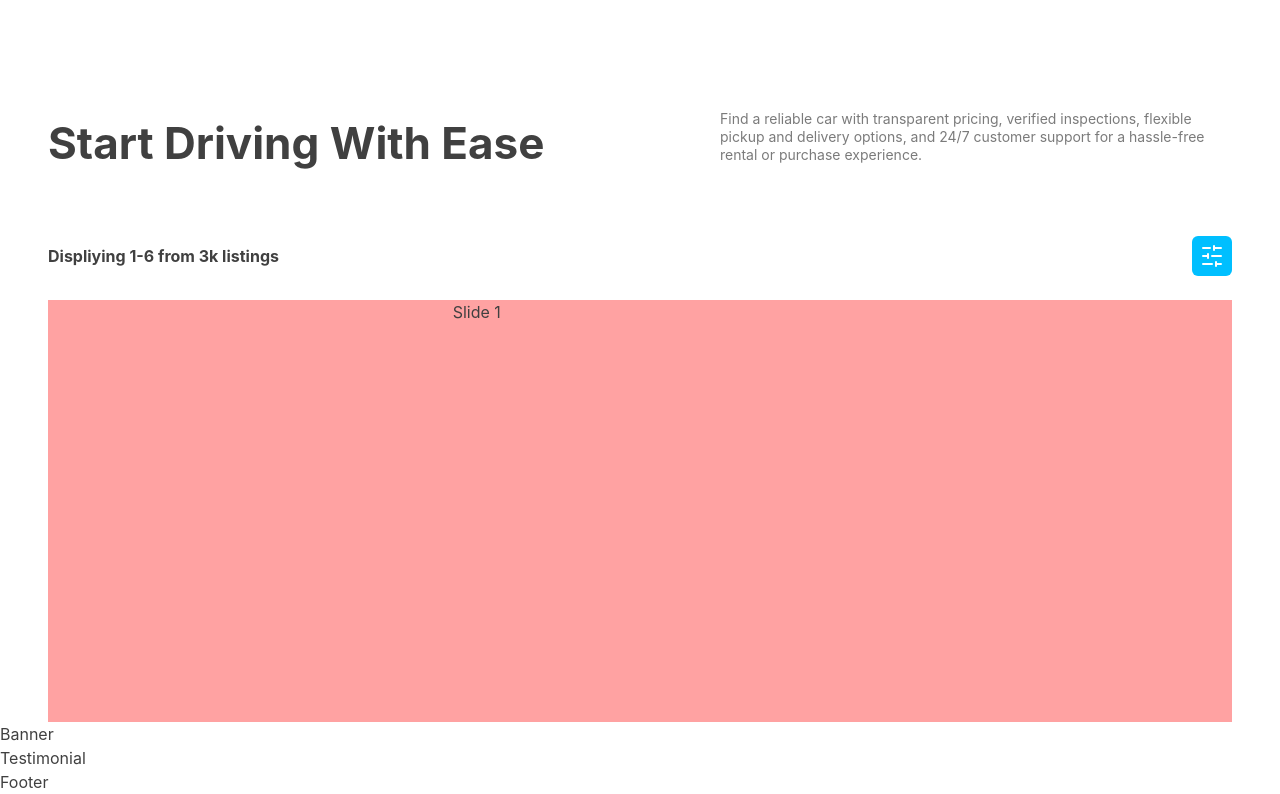
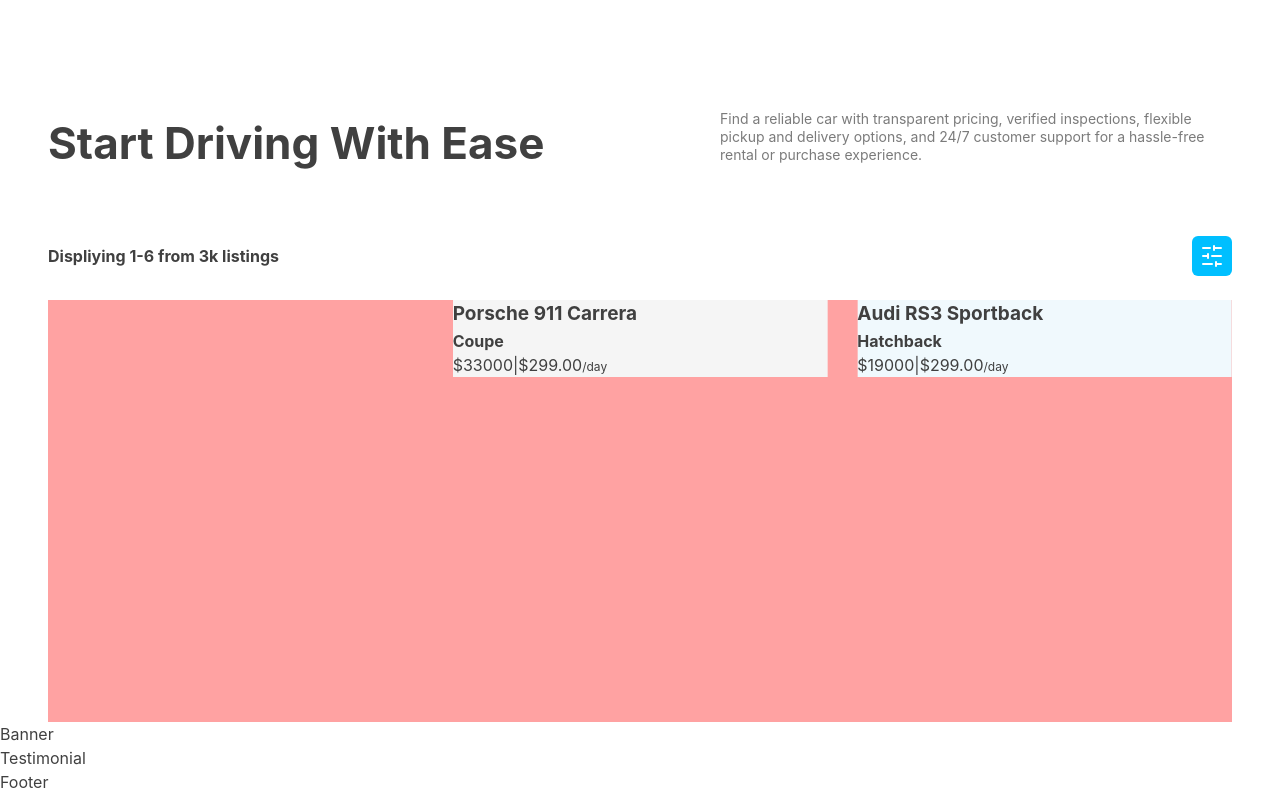
Before and after one commit to MARIOUCSS/Sistema-Alquiler-Autos-Completo, a React (Vite) app: page / in a window 1280 px wide. Shown: the part 1398-2192 px from the top of the page. Built offline with nearby package versions, Linux system fonts and the light colour scheme; no server answers.

Commit message:
modificacion de car

```diff
--- a/src/Components/Features.jsx
+++ b/src/Components/Features.jsx
@@ -19,6 +19,7 @@ import "swiper/css";
 // import required modules
 // import { Autoplay } from "swiper/modules";
 import { Autoplay, Pagination, Navigation } from "swiper/modules";
+import Item from "./Item";
 function Features() {
   const [features, setFeatures] = useState([]);
 
@@ -68,7 +69,11 @@ function Features() {
         modules={[Autoplay]}
         className="h-[478px] md:h-[533px] xl:h-[422px] mt-5 bg-red-300"
       >
-        <SwiperSlide>Slide 1</SwiperSlide>
+        {features.slice(0, 3).map((car) => (
+          <SwiperSlide>
+            <Item car={car} />
+          </SwiperSlide>
+        ))}
       </Swiper>
     </section>
   );
--- a/src/Components/Item.jsx
+++ b/src/Components/Item.jsx
@@ -1,7 +1,33 @@
 import React from "react";
+import { useNavigate } from "react-router-dom";
 
-function Item() {
-  return <div>Item</div>;
+function Item({ car }) {
+  const currency = "$";
+  const navigate = useNavigate();
+  const colors = ["#f5f5f5", "#f0f9fd", "#fcf6ed"];
+  const bgColor =
+    colors[parseInt(car._id?.slice(-2) || "0", 16) % colors.length];
+
+  return (
+    <div
+      onClick={() => {
+        navigate("/listing/" + car._id);
+        scroll(0, 0);
+      }}
+      className=""
+      style={{ background: bgColor }}
+    >
+      <h4>{car.title}</h4>
+      <div>
+        <h5>{car.bodyType}</h5>
+        <div>
+          {currency}
+          {car.price.sale}|{currency}
+          {car.price.rent}.00<span className="text-xs">/day</span>
+        </div>
+      </div>
+    </div>
+  );
 }
 
 export default Item;
```
